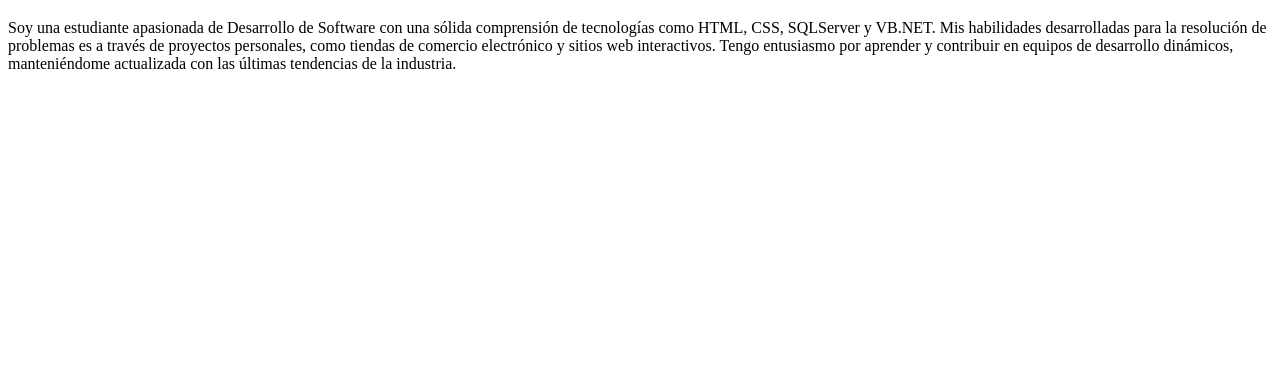
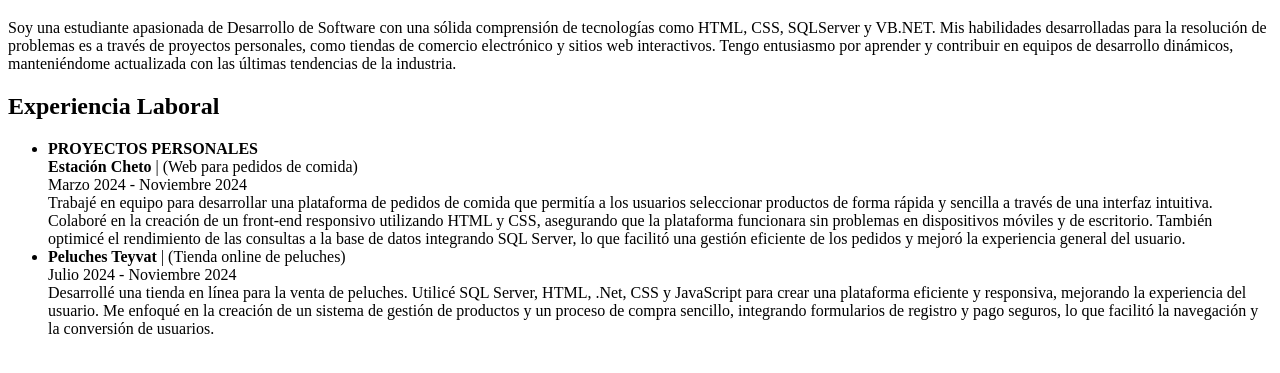
Before and after one commit to luzpiffer/curriculum-html-piffer, a plain HTML site: page index.html in a window 1280 px wide. Shown: the part 61-434 px from the top of the page. Drawn offline with Linux system fonts and the light colour scheme.

Commit message:
Experiencia laboral con proyectos personales agregada

```diff
--- a/index.html
+++ b/index.html
@@ -12,5 +12,27 @@
     de proyectos personales, como tiendas de comercio electrónico y sitios web interactivos. Tengo entusiasmo
     por aprender y contribuir en equipos de desarrollo dinámicos, manteniéndome actualizada con las últimas
     tendencias de la industria.</p>
+    <h2>Experiencia Laboral</h2>
+  <ul>
+    <li>
+      <strong>PROYECTOS PERSONALES</strong><br>
+      <strong>Estación Cheto</strong> | (Web para pedidos de comida)<br>
+      Marzo 2024 - Noviembre 2024<br>
+      Trabajé en equipo para desarrollar una plataforma de pedidos de comida que permitía a los usuarios
+      seleccionar productos de forma rápida y sencilla a través de una interfaz intuitiva. Colaboré en la creación
+      de un front-end responsivo utilizando HTML y CSS, asegurando que la plataforma funcionara sin problemas en
+      dispositivos móviles y de escritorio. También optimicé el rendimiento de las consultas a la base de datos
+      integrando SQL Server, lo que facilitó una gestión eficiente de los pedidos y mejoró la experiencia general
+      del usuario.
+    </li>
+    <li>
+      <strong>Peluches Teyvat</strong> | (Tienda online de peluches)<br>
+      Julio 2024 - Noviembre 2024<br>
+      Desarrollé una tienda en línea para la venta de peluches. Utilicé SQL Server, HTML, .Net, CSS y JavaScript
+      para crear una plataforma eficiente y responsiva, mejorando la experiencia del usuario. Me enfoqué en la creación
+      de un sistema de gestión de productos y un proceso de compra sencillo, integrando formularios de registro y pago
+      seguros, lo que facilitó la navegación y la conversión de usuarios.
+    </li>
+  </ul>
 </body>
 </html>
```
